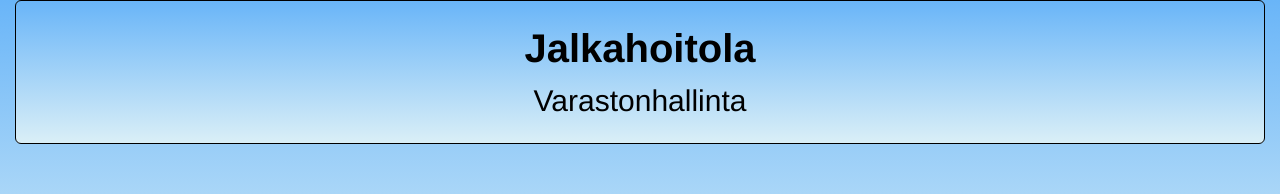
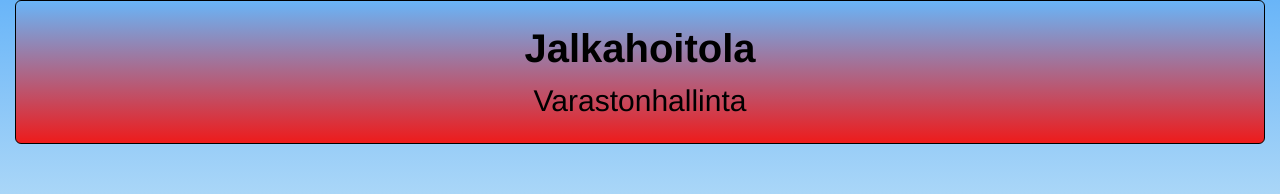
Before and after one commit to point-marko-viitanen/jalkahoitola-front, an Angular app: page / in a window 1280 px wide. Shown: the top 194 px of the page. Built offline with nearby package versions, Linux system fonts and the light colour scheme; no server answers.

Commit message:
Test, red color

```diff
--- a/src/styles.css
+++ b/src/styles.css
@@ -146,7 +146,7 @@ input#name {
 
     .jumbotron {
         height: 70%;
-        background-image: linear-gradient(#69B5F8, #DAEFF7);
+        background-image: linear-gradient(#69B5F8, rgb(238, 27, 27));
         max-width: 100%; float: center;
        padding-top: 5px;
        padding-bottom: 5px;
```
